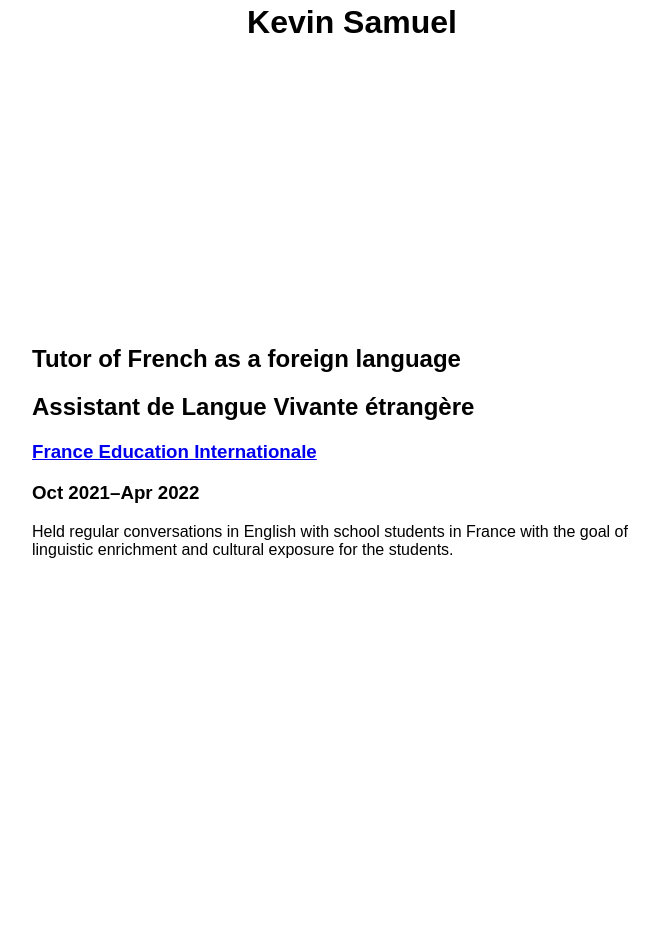
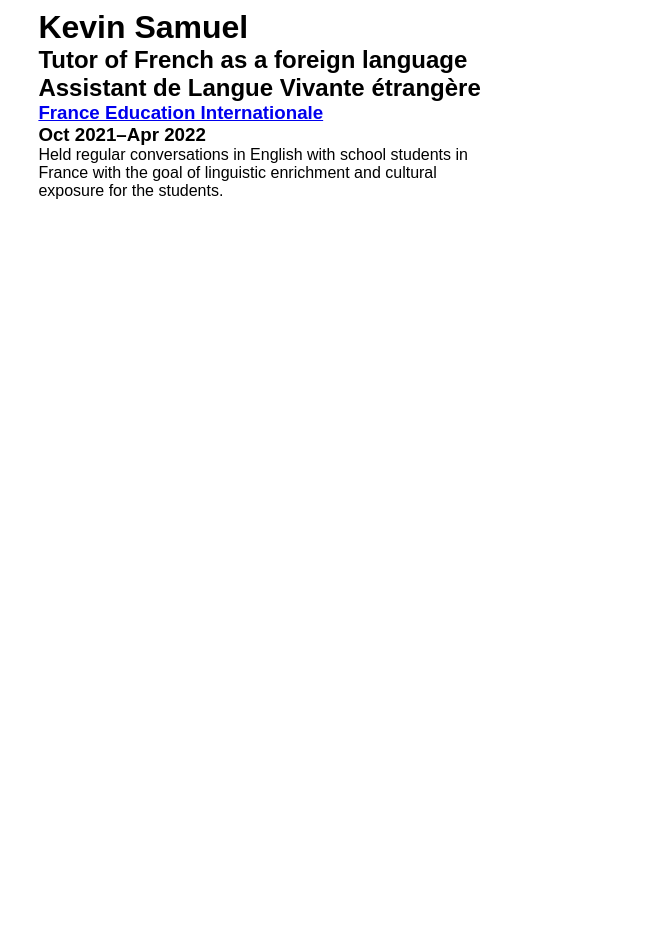
Before and after one commit to kevinnls/resume, a Jekyll site: the page built from index.md, in a window 1280 px wide. Shown: the whole page, without its empty margins (288-947 px from the left). Built offline with Jekyll 4.4.1, drawn with Linux system fonts in a browser that asks for light colours; before the commit the page ends 900 px from its top, so only the background shows below that.

Commit message:
put everything in main and clean up the styling to match it

```diff
--- a/_layouts/base.html
+++ b/_layouts/base.html
@@ -10,10 +10,12 @@
 	{%endif-%}
 	<meta charset="utf-8">
 	<meta name="viewport" content="height=device-height, width=device-width, initial-scale=1.0">
-	<style>*{box-sizing:border-box;}:root{color-scheme:dark light;scroll-behaviour:smooth;font-family:sans-serif;}body{height:100vh;height:100dvh;width:100vw;display:grid;grid-template-rows:5vh 2fr 5vh;grid-template-rows:5dvh 2fr 5dvh;place-items:center;margin:0px;}main{width:clamp(50%,450px,90%);}</style>
+	<style>*{box-sizing:border-box;margin:0px;}:root{color-scheme:dark light;font-family:sans-serif;}html{scroll-behaviour:smooth;}body{min-height:100vh;min-height:100dvh;padding:1vh 1vw;display:grid;place-items:center;}main{width:clamp(50%,450px,90%);height:100%;}.experience{margin:1.5em 0px;}</style>
 	<link rel="stylesheet" href="{{-'/assets/css/layout.css' | relative_url-}}">
     </head>
     <body>
-	{{ content }}
+	<main>
+	    {{ content }}
+	</main>
     </body>
 </html>
```
